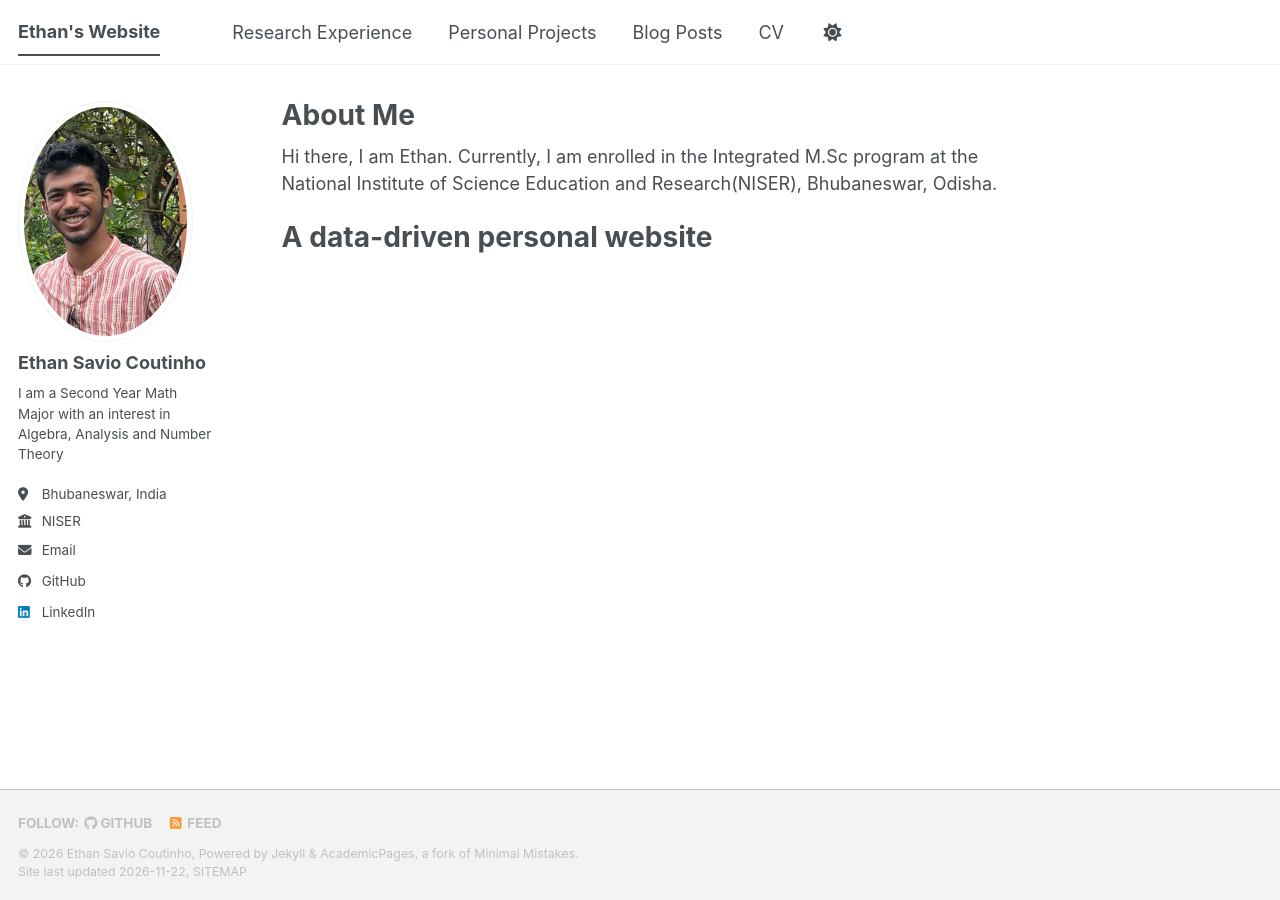
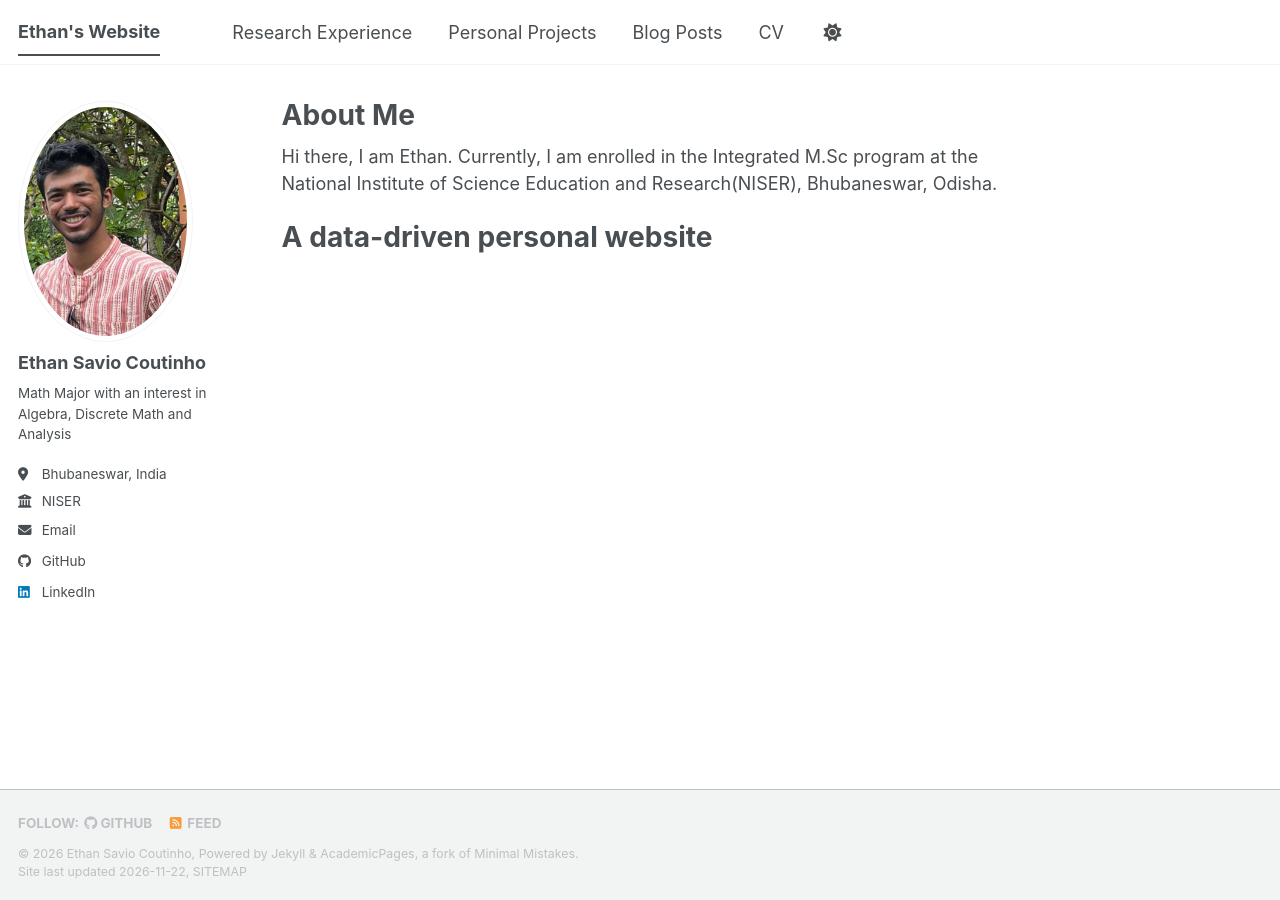
Before and after one commit to etn007/etn_website, a Jekyll site: the page built from _pages/about.md, in a window 1280 px wide. Built offline with Jekyll 4.4.1, drawn with Linux system fonts in a browser that asks for light colours; a style sheet for code colours, icons or effects is not loaded.

Commit message:
Update _config.yml

```diff
--- a/_config.yml
+++ b/_config.yml
@@ -26,7 +26,7 @@ author:
   avatar           : "profile.png"
   name             : "Ethan Savio Coutinho"
   pronouns         : # example: "she/her"
-  bio              : "I am a Second Year Math Major with an interest in Algebra, Analysis and Number Theory"
+  bio              : "Math Major with an interest in Algebra, Discrete Math and Analysis"
   location         : "Bhubaneswar, India"
   employer         : "NISER"
   uri              : # URL
```
